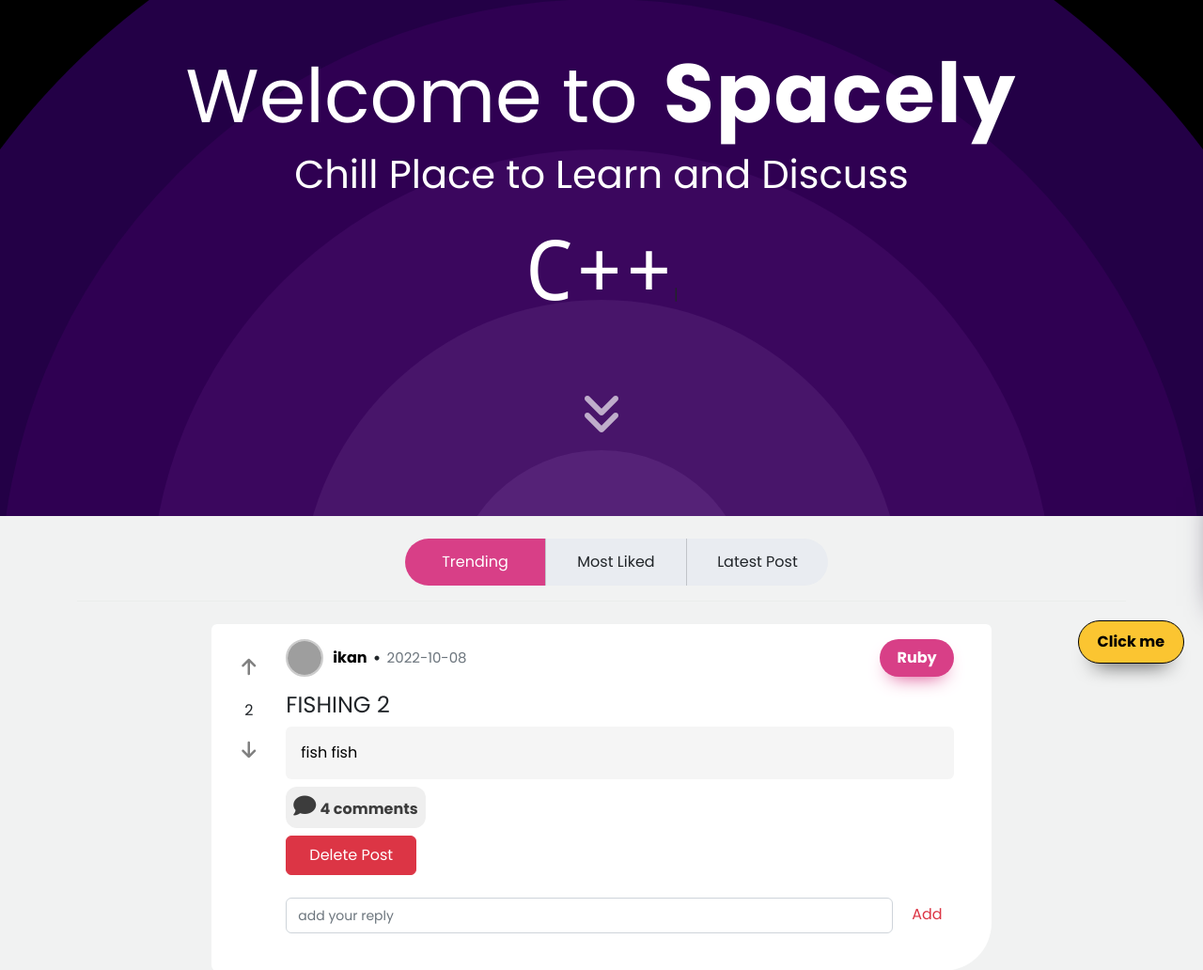
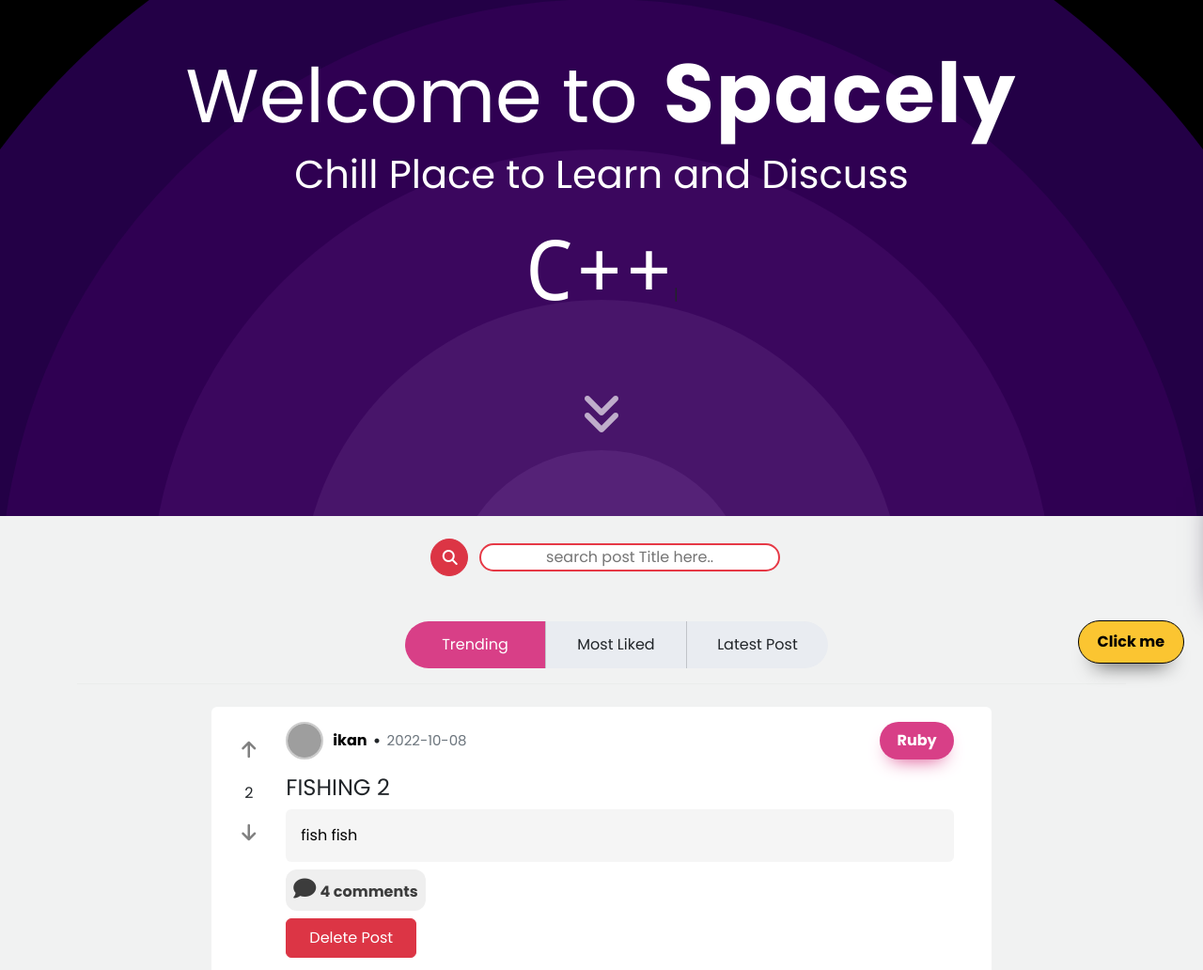
Before and after one commit to PixelTMT/UTS-Web-Programming, a PHP site: page /dashboard.php in a window 1280 px wide. Shown: the part 74-1106 px from the top of the page at 94% size. Run offline with PHP 8.4, Linux system fonts and the light colour scheme; the visitor is signed in with stand-in values (Sample User, id 1); data comes from the database, SQL or seed files in the repository; some web fonts are replaced; grey boxes are pictures that could not be loaded.

Commit message:
FIX FINALE

```diff
--- a/add_comment.php
+++ b/add_comment.php
@@ -1,7 +1,7 @@
 <?php
-
+session_start();
 include "db.php";
-include "Needlogin.php";
+include "NeedLogin.php";
 include "comment.php";
 $post_id = $_POST["post_id"];
 $user_id = $_SESSION["id"];
@@ -55,7 +55,7 @@ $flag = 0; ?>
                     <div class="user-container d-flex align-items-center mb-2 text-nowrap col-lg-12">
                         <div style="min-width: 50px; min-height: 40px; overflow:hidden;">
                             <a href="user_profile.php?id=<?= $row2['user_id'] ?>">
-                                <img src=<?= "user_img/" . $row2['user_id'].".jpg" ?> alt="user img" class="p-0 rounded-circle" style="width: 40px; height: 40px; object-fit:cover;">
+                                <img src=<?= "user_img/" . $row2['user_id'].".jpg?".time() ?> alt="user img" class="p-0 rounded-circle" style="width: 40px; height: 40px; object-fit:cover;">
                             </a>
                         </div>
                         <a style="text-decoration: none; color: black;" class="detail-user-profile" href="user_profile.php?id=<?= $row2['user_id'] ?>">
--- a/admin_banned_users.php
+++ b/admin_banned_users.php
@@ -98,7 +98,7 @@ $stmt->execute($data);
                         <div class="container col-lg-12 card profile-container d-flex flex-row mt-4 mx-2" style="max-height: 25rem;">
                             <div class="profile-bio d-flex flex-column ms-auto me-auto my-4">
                                 <div class="my-3" style="width: 150px; height: 150px; overflow: hidden;">
-                                    <img src=<?= "user_img/" . $row["id"].".jpg" ?> class="rounded-circle" style="width: 150px; height: 150px; object-fit:cover;">
+                                    <img src=<?= "user_img/" . $row["id"].".jpg?".time() ?> class="rounded-circle" style="width: 150px; height: 150px; object-fit:cover;">
                                 </div>
                                 <h3><?= $row["username"] ?></h3>
                                 <span class="my-1"><?= $row["email"] ?></span>
--- a/admin_users.php
+++ b/admin_users.php
@@ -101,7 +101,7 @@ $stmt->execute($data);
 						<div class="container col-lg-12 card profile-container d-flex flex-row mt-4 mx-2" style="max-height: 25rem;">
 							<div class="profile-bio d-flex flex-column ms-auto me-auto my-4">
 								<div class="my-3" style="width: 150px; height: 150px; overflow: hidden;">
-									<img src=<?= "user_img/" . $row["id"].".jpg" ?> class="rounded-circle" style="width: 150px; height: 150px; object-fit:cover;">
+									<img src=<?= "user_img/" . $row["id"].".jpg?".time() ?> class="rounded-circle" style="width: 150px; height: 150px; object-fit:cover;">
 								</div>
 								<h3><?= $row["username"] ?></h3>
 								<span class="my-1"><?= $row["email"] ?></span>
--- a/category.php
+++ b/category.php
@@ -169,7 +169,7 @@ function isLikePost($_post_id)
 								<div class="user-container d-flex align-items-center mb-2 text-nowrap col-lg-12">
 									<div style="min-width: 50px; min-height: 40px; overflow:hidden;">
 										<a href="user_profile.php?id=<?= $row['user_id'] ?>">
-											<img src=<?= "user_img/" . $row['user_id'].".jpg" ?> alt="user img" class="p-0 rounded-circle" style="width: 40px; height: 40px; object-fit:cover;"></a>
+											<img src=<?= "user_img/" . $row['user_id'].".jpg?".time() ?> alt="user img" class="p-0 rounded-circle" style="width: 40px; height: 40px; object-fit:cover;"></a>
 									</div>
 									<a style="text-decoration: none; color: black;" class="detail-user-profile" href="user_profile.php?id=<?= $row['user_id'] ?>">
 										<span class="post-username me-1"><?= $row['username'] ?></span>
@@ -235,7 +235,7 @@ function isLikePost($_post_id)
 													<div class="user-container d-flex align-items-center mb-2 text-nowrap col-lg-12">
 														<div style="min-width: 50px; min-height: 40px; overflow:hidden;">
 															<a href="user_profile.php?id=<?= $row2['user_id'] ?>">
-																<img src=<?= "user_img/" . $row2['user_id'].".jpg" ?> alt="user img" class="p-0 rounded-circle" style="width: 40px; height: 40px; object-fit:cover;"></a>
+																<img src=<?= "user_img/" . $row2['user_id'].".jpg?".time() ?> alt="user img" class="p-0 rounded-circle" style="width: 40px; height: 40px; object-fit:cover;"></a>
 														</div>
 														<a style="text-decoration: none; color: black;" class="detail-user-profile" href="user_profile.php?id=<?= $row2['user_id'] ?>">
 															<span class="post-username me-1"><?= $row2['username'] ?></span>
--- a/components/navbar.php
+++ b/components/navbar.php
@@ -44,7 +44,7 @@
                     <li class="nav-item mx-2 my-2 align-middle">
                         <a class="nav-link" href="profile.php">
                             <?= $_SESSION["username"]; ?>
-                            <img src=<?= "user_img/" . $_SESSION["id"].".jpg"?> alt="You" class="rounded-circle " style="width: 25px; height:25px;">
+                            <img src=<?= "user_img/" . $_SESSION["id"].".jpg?".time()?> alt="You" class="rounded-circle " style="width: 25px; height:25px;">
                         </a>
                     </li>
 
--- a/dashboard.php
+++ b/dashboard.php
@@ -1,7 +1,7 @@
 <?php
 session_start();
 require_once("security.php");
-if ($_SESSION['isAdmin']) {
+if (isset($_SESSION['isAdmin'])) {
 	include_once 'deleteStuff.php';
 	if (isset($_POST['delete'])) {
 		if (isset($_POST['deletePost'])) {
@@ -178,7 +178,13 @@ function isLikePost($_post_id)
 			Click me
 		</button>
 	</aside>
-
+	<form class="text-center" action="?keyword=" method="get">
+			<button class="btn btn-danger rounded-circle mx-2 my-4" style="width: 40px; height: 40px;" type="submit">
+				<i class="fa-solid fa-magnifying-glass text-center"></i>
+			</button>
+			<?php if (isset($_GET['list'])) echo "<input type='text' name='list' class='jumbotron-search w-25 text-center' value='{$_GET['list']}' hidden>" ?>
+			<input type="text" name="keyword" class="jumbotron-search w-25 text-center" placeholder="search post Title here.." <?php if (isset($_GET['keyword'])) echo "value='{$_GET['keyword']}'"; ?>>
+		</form>
 
 	<article>
 		<div class="container tabs-container mt-4">
@@ -219,7 +225,7 @@ function isLikePost($_post_id)
 							<div class="user-container d-flex align-items-center mb-2 text-nowrap col-lg-12">
 								<div style="min-width: 50px; min-height: 40px; overflow:hidden;">
 									<a href="user_profile.php?id=<?= $row['user_id'] ?>">
-										<img src=<?= "user_img/" . $row['user_id'].".jpg" ?> alt="user img" class="p-0 rounded-circle" style="width: 40px; height: 40px; object-fit:cover;"></a>
+										<img src=<?= "user_img/" . $row['user_id'].".jpg?".time() ?> alt="user img" class="p-0 rounded-circle" style="width: 40px; height: 40px; object-fit:cover;"></a>
 								</div>
 								<a style="text-decoration: none; color: black;" class="detail-user-profile" href="user_profile.php?id=<?= $row['user_id'] ?>">
 									<span class="post-username me-1"><?= $row['username'] ?></span>
@@ -277,7 +283,7 @@ function isLikePost($_post_id)
 												<div class="user-container d-flex align-items-center mb-2 text-nowrap col-lg-12">
 													<div style="min-width: 50px; min-height: 40px; overflow:hidden;">
 														<a href="user_profile.php?id=<?= $row2['user_id'] ?>">
-															<img src=<?= "user_img/" . $row2['user_id'] .".jpg"?> alt="user img" class="p-0 rounded-circle" style="width: 40px; height: 40px; object-fit:cover;">
+															<img src=<?= "user_img/" . $row2['user_id'] .".jpg?".time()?> alt="user img" class="p-0 rounded-circle" style="width: 40px; height: 40px; object-fit:cover;">
 														</a>
 													</div>
 													<a style="text-decoration: none; color: black;" class="detail-user-profile" href="user_profile.php?id=<?= $row2['user_id'] ?>">
--- a/profile.php
+++ b/profile.php
@@ -58,7 +58,7 @@ function getTotalLikes($_post_id)
 			<div class="container col-lg-3 card profile-container d-flex flex-row mt-4 mx-2" style="max-height: 25rem;">
 				<div class="profile-bio d-flex flex-column justify-content-center align-items-center ms-auto me-auto">
 					<div class="my-3" style="width: 150px; height: 150px; overflow: hidden;">
-						<img src=<?= "user_img/" . $row["id"].".jpg" ?> class="rounded-circle" style="width: 150px; height: 150px; object-fit:cover;" loading="eager">
+						<img src=<?= "user_img/" . $row["id"].".jpg?".time() ?> class="rounded-circle" style="width: 150px; height: 150px; object-fit:cover;" loading="eager">
 					</div>
 					<h3><?= $row["username"] ?></h3>
 					<span class="my-1"><?= $row["name"] ?></span>
@@ -132,7 +132,7 @@ function getTotalLikes($_post_id)
 													<div class="card my-2 comment-container show_comment_container-<?= $row3["post_id"] ?>">
 														<div class="d-flex flex-column w-100">
 															<div class="card-container d-flex align-items-center mb-2 text-nowrap">
-																<img src=<?= "user_img/" . $row3['user_id'].".jpg" ?> alt="user img" class="post-header rounded-circle p-0 me-2" style="width: 40px; height: 40px; object-fit:cover;>
+																<img src=<?= "user_img/" . $row3['user_id'].".jpg?".time() ?> alt="user img" class="post-header rounded-circle p-0 me-2" style="width: 40px; height: 40px; object-fit:cover;>
 																<span class="post-username mx-2"><?= $row3['username'] ?></span>
 																<i class="fa-solid fa-circle mx-1" style="font-size: 5px;"></i>
 																<span class="post-date ms-1 text-muted" style="font-size: 15px;"><?= $row3['date_created'] ?></span>
--- a/security.php
+++ b/security.php
@@ -3,6 +3,9 @@
 // hidupkan sebelum di kumpul
 // biar kalau error tidak keliatan
 //error_reporting(0);
+if(session_status() == PHP_SESSION_NONE){
+    session_start();
+}
 require_once "db.php";
 $blacklist = array(
     '&', ';', '`', '‘',
--- a/user_profile.php
+++ b/user_profile.php
@@ -102,7 +102,7 @@ function getTotalLikes($_post_id)
 			<div class="container col-lg-3 card profile-container d-flex flex-row mt-4 mx-2" style="max-height: 25rem;">
 				<div class="profile-bio d-flex flex-column justify-content-center align-items-center ms-auto me-auto">
 					<div class="my-3" style="width: 150px; height: 150px; overflow: hidden;">
-						<img src=<?= "user_img/" . $row["id"].".jpg" ?> class="rounded-circle" style="width: 150px; height: 150px; object-fit:cover;">
+						<img src=<?= "user_img/" . $row["id"].".jpg?".time() ?> class="rounded-circle" style="width: 150px; height: 150px; object-fit:cover;">
 					</div>
 					<h3><?= $row["username"] ?></h3>
 					<span class="my-1"><?= $row["name"] ?></span>
@@ -187,7 +187,7 @@ function getTotalLikes($_post_id)
 											<div class="card my-2 comment-container show_comment_container-<?= $row3["post_id"] ?>">
 												<div class="d-flex flex-column w-100">
 													<div class="card-container d-flex align-items-center mb-2 text-nowrap">
-														<img src=<?= "user_img/" . $row3['user_id'].".jpg" ?> alt="user img" class="post-header rounded-circle p-0 me-2" style="width: 40px; height: 40px; object-fit:cover;>
+														<img src=<?= "user_img/" . $row3['user_id'].".jpg?".time() ?> alt="user img" class="post-header rounded-circle p-0 me-2" style="width: 40px; height: 40px; object-fit:cover;>
 																<span class=" post-username mx-2"><?= $row3['username'] ?></span>
 														<i class="fa-solid fa-circle mx-1" style="font-size: 5px;"></i>
 														<span class="post-date ms-1 text-muted" style="font-size: 15px;"><?= $row3['date_created'] ?></span>
```
Also changed, not shown: edit_profile.php (+13 -2 lines), edit_profile_proses.php (+1 -7 lines).
